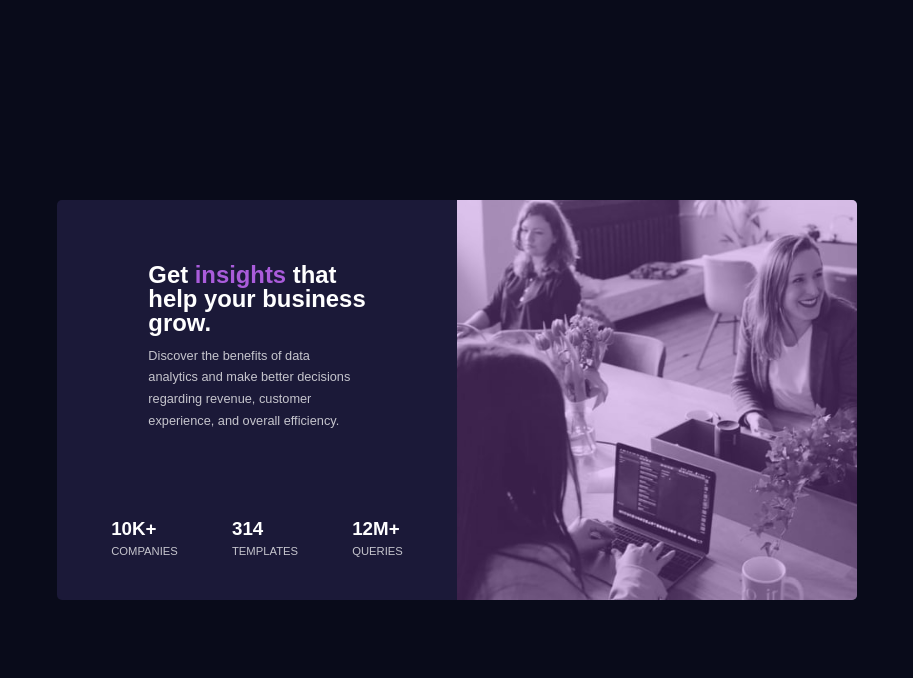
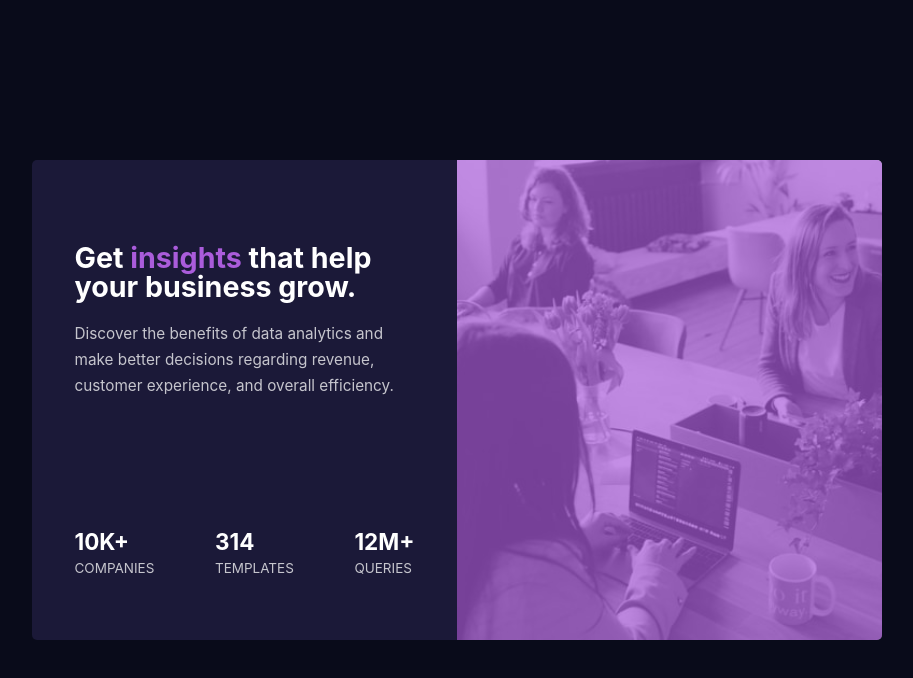
Before and after one commit to med-A20/scondeChellangeFromFrontEndMentor, a plain HTML site: page index.html in a window 1280 px wide. Shown: the whole page, without its empty margins (183-1096 px from the left). Drawn offline with Linux system fonts and the light colour scheme.

Commit message:
simple changes

```diff
--- a/css/style.css
+++ b/css/style.css
@@ -10,13 +10,13 @@
 --accent: hsl(277, 64%, 61%);
 --mainHeadingStats: hsl(0, 0%, 100%);
 --mainParagraph: hsla(0, 0%, 100%, 0.75);
---statHeadings: hsla(0, 0%, 100%, 0.6)
+--statHeadings: hsla(0, 0%, 100%, 0.6);
 }
 /* *** start font **** */
 @import url('https://fonts.googleapis.com/css2?family=Lexend+Deca&display=swap');
 @import url('https://fonts.googleapis.com/css2?family=Inter:wght@400;700&display=swap');
 /* font-family: 'Inter', sans-serif; */
-/* font-family: 'Lexend Deca', sans-serif; */
+/* font-family: 'Inter', sans-serif; */
 /* *******  end font ***** */
 html{
     font-size: 15px;
@@ -53,7 +53,7 @@ body{
     height: 100%;
     overflow: hidden;
     position: relative;
-    z-index: -0;
+    z-index: 0;
 }
 .img{
     width: 100%;
@@ -70,8 +70,7 @@ body{
     height: 100%;
     top: 0;
     left: 0;
-    background: rgb(170 92 219 / 50%);
-    opacity: 66%;
+    background:hsla(277, 64%, 61%, .69);
     z-index: 2;
 }
 .leftHead {
@@ -81,7 +80,7 @@ body{
 }
 
 h1.header {
-    font-family: 'Lexend Deca', sans-serif;
+    font-family: 'Inter', sans-serif;
     font-size: 1.59rem;
     line-height: 1;
     color: var(--mainHeadingStats);
@@ -94,7 +93,7 @@ h1.header span{
 
 p.para {
     color: var(--mainParagraph);
-    font-family: 'Lexend Deca', sans-serif;
+    font-family: 'Inter', sans-serif;
     font-size: .85rem;
     line-height: 1.7;
 }
@@ -109,7 +108,7 @@ p.para {
 }
 .card p {
     color: var(--mainParagraph);
-    font-family: 'Lexend Deca', sans-serif;
+    font-family: 'Inter', sans-serif;
     font-size: 0.75rem;
     text-transform: uppercase;
     font-weight: 400;
@@ -118,7 +117,7 @@ p.para {
     display: block;
     text-align: center;
     color: var(--mainHeadingStats);
-    font-family: 'Lexend Deca', sans-serif;
+    font-family: 'Inter', sans-serif;
     font-size: 1.25rem;
     font-weight: 700;
     text-transform: uppercase;
@@ -128,14 +127,13 @@ p.para {
 
 .attribution {
     color: var(--mainHeadingStats);
-    font-family: 'Lexebd Deca',sans-serif;
+    font-family: 'Inter', sans-serif;
     font-size: .7rem;
     font-weight: 400;
     text-transform: capitalize;
 }
 .attribution a {
     text-decoration: none;
-    color: var;
     color: var(--accent);
     font-weight: 700;
 }
@@ -143,10 +141,12 @@ p.para {
 /* ======================= desktop ======================= */
 
 @media(min-width: 676px){
-
+     html {
+         font-size: 18px;
+     }
     .container {
-        min-width: 800px;
-        height: 50%;
+        min-width: 850px;
+        height: 60%;
         background-color: var(--cardBackground);
         overflow: hidden;
         border-radius: 5px;
@@ -157,7 +157,12 @@ p.para {
             "head . header"
             "main . .  "
     }
-
+    .img {
+        background-image: url(../images/image-header-desktop.jpg);
+    }
+    h1.header {
+        margin-bottom: 20px;
+    }
     .right{
         grid-area: header;
         height: 100%;
@@ -165,15 +170,21 @@ p.para {
         grid-column: span 2;
         }
 
+    .leftTail,
+    .leftHead {
+        width: 80%;
+        margin: auto;
+    }
+
     .leftHead{
         grid-area: head;
         text-align: left;
     }
-    .leftTail{
+    .leftTail {
         grid-area: main;
         display: flex;
         flex-flow: row nowrap;
-        justify-content: space-evenly;
+        justify-content: space-between;
         align-items: center;
         align-content: center;
     }
--- a/index.html
+++ b/index.html
@@ -17,10 +17,10 @@
     </div>
     <div class="leftHead">
         <h1 class="header">
-        Get <span>insights</span> that <br> help your business  <br>grow.
+        Get <span>insights</span> that  help your business grow.
         </h1>
         <p class="para">
-          Discover the benefits of data <br> analytics and make better decisions <br> regarding revenue, customer <br>
+          Discover the benefits of data  analytics and make better decisions regarding revenue, customer
           experience, and overall efficiency.
         </p>
     </div>
```
